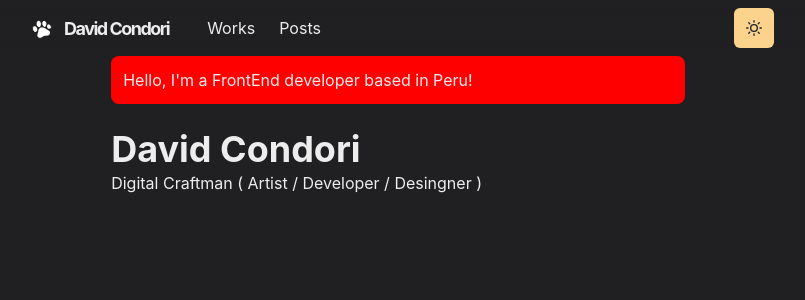
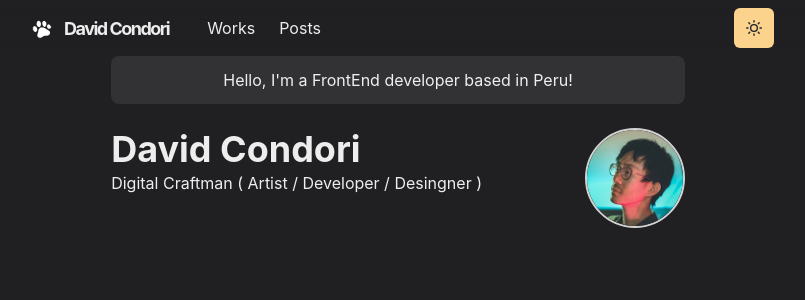
Before and after one commit to davquipe/davquipe-homepage, a Next.js app: page / in a window 1280 px wide. Shown: the top 300 px of the page, without its empty margins (242-1047 px from the left). Built offline with nearby package versions, Linux system fonts and the light colour scheme.

Commit message:
Add profile image

```diff
--- a/pages/index.js
+++ b/pages/index.js
@@ -1,11 +1,10 @@
-// import React from 'react'
-
-import { Box, Container, Heading } from "@chakra-ui/react"
+import { Box, Container, Heading, Image, useColorModeValue } from "@chakra-ui/react"
+// import Image from "next/image"
 
 const Page = () => {
   return (
     <Container>
-      <Box borderRadius='lg' bg='red' p={3} mb={6} aling='center'>
+      <Box borderRadius='lg' bg={useColorModeValue('whiteAlpha.500', 'whiteAlpha.200')} p={3} mb={6} align='center'>
         Hello, I&apos;m a FrontEnd developer based in Peru!
       </Box>
       <Box display={{md: 'flex'}}>
@@ -15,6 +14,9 @@
             </Heading>
             <p>Digital Craftman ( Artist / Developer / Desingner )</p>
           </Box>
+          <Box flexShrink={0} mt={{base: 4, md: 0}} ml={{md: 6}} align='center'>
+            <Image borderColor='whiteAlpha.800' borderWidth={2} borderStyle='solid' maxWidth='100px' display='inline-block' borderRadius='full' src='/images/takuya.jpg' alt="Profile Image"/>
+          </Box>
       </Box>
     </Container>
   )
```
